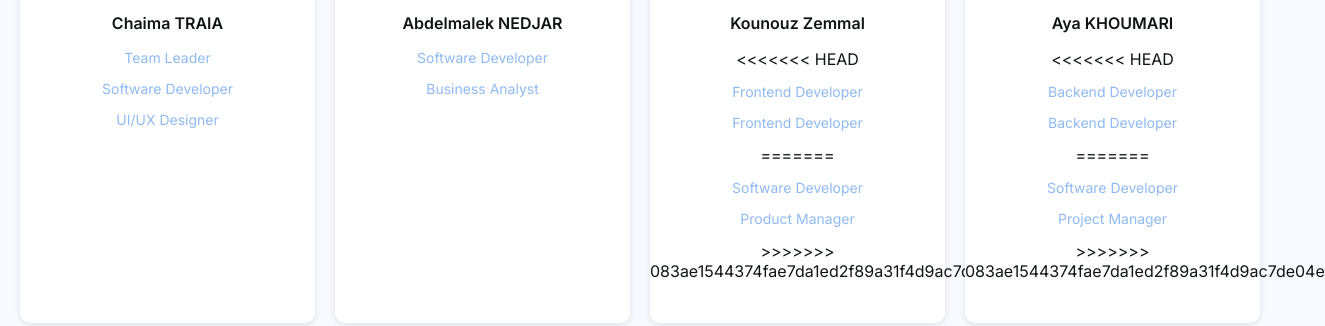
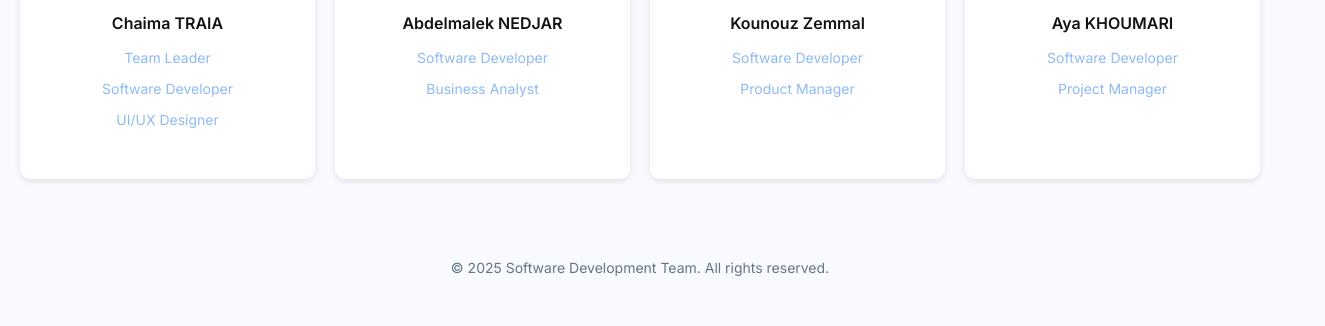
Before and after one commit to chaimatria/Software-engineering-Portfolio-, a plain HTML site: page index.html in a window 1280 px wide. Shown: the part 550-876 px from the top of the page, 1325 px wide, since content can reach past the window. Drawn offline with nearby package versions, Linux system fonts and the light colour scheme.

Commit message:
fix: index changed

```diff
--- a/index.html
+++ b/index.html
@@ -40,26 +40,17 @@
       <div class="team-card">
         <div class="image" style="background-image: url('../assets/images/kounouz.jpg');"></div>
         <p class="name">Kounouz Zemmal</p>
-<<<<<<< HEAD
-        <p class="role">Frontend Developer</p>
-        <p class="role">Frontend Developer</p>
-=======
         <p class="role">Software Developer</p>
         <p class="role">Product Manager</p>
->>>>>>> 083ae1544374fae7da1ed2f89a31f4d9ac7de04e
         <a href="kounouz-zemmal.html" class="profile-link">View Profile</a>
       </div>
 
       <div class="team-card">
         <div class="image" style="background-image: url('../assets/images/aya.jpg');"></div>
         <p class="name">Aya KHOUMARI</p>
-<<<<<<< HEAD
-        <p class="role">Backend Developer</p>
-        <p class="role">Backend Developer</p>
-=======
         <p class="role">Software Developer</p>
         <p class="role">Project Manager</p>
->>>>>>> 083ae1544374fae7da1ed2f89a31f4d9ac7de04e
+
         <a href="aya-khoumari.html" class="profile-link">View Profile</a>
       </div>
     </div>
```
